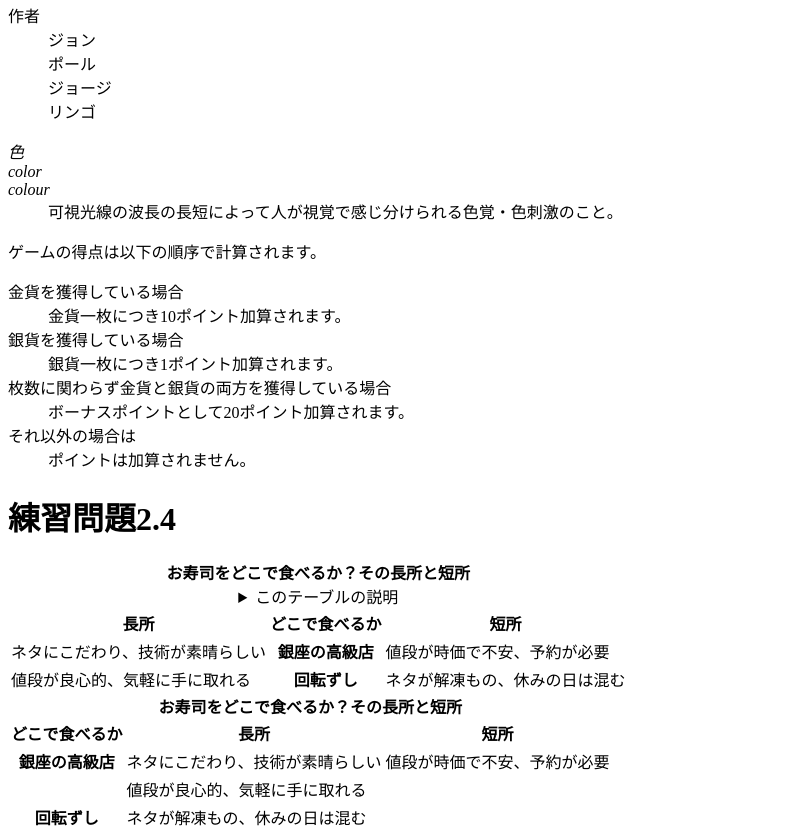
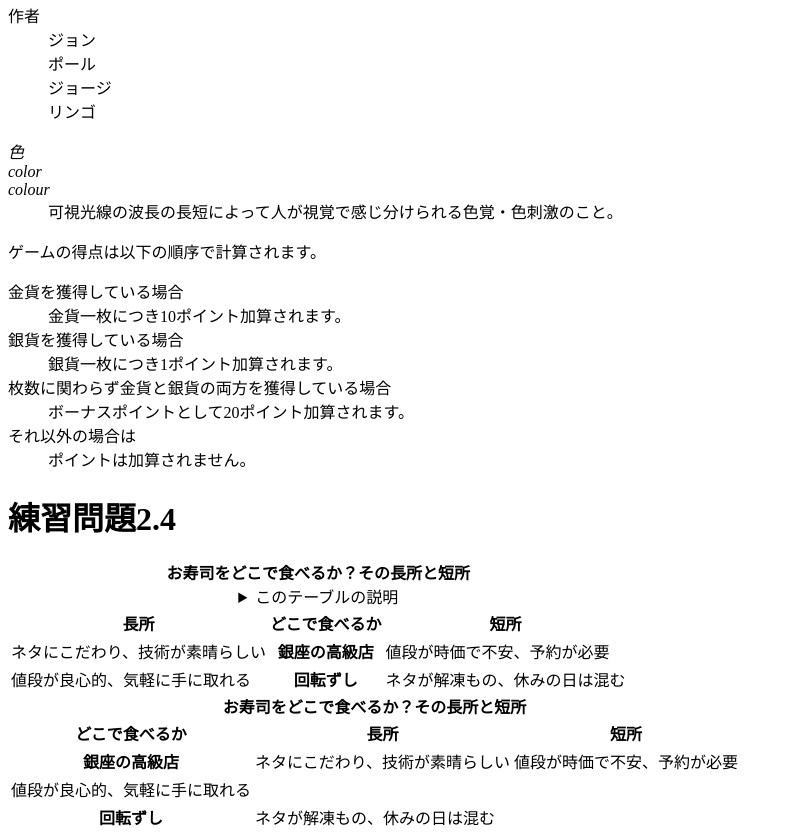
Before and after one commit to sugiyama-1813/ayaka0113, a plain HTML site: page index.html in a window 1280 px wide. Shown: the part 427-1267 px from the top of the page, without its empty margins (0-793 px from the left). Drawn offline with Linux system fonts and the light colour scheme.

Commit message:
Update index.html

```diff
--- a/index.html
+++ b/index.html
@@ -75,7 +75,7 @@
           </thead>
            <tbody>
               <tr><th>銀座の高級店</th><td>ネタにこだわり、技術が素晴らしい</td><td>値段が時価で不安、予約が必要</td></tr>
-          <th><td>値段が良心的、気軽に手に取れる</tr><th>回転ずし</th><td>ネタが解凍もの、休みの日は混む</td></tr>
+          </th><td>値段が良心的、気軽に手に取れる<tr><th>回転ずし</th><td>ネタが解凍もの、休みの日は混む</td></tr>
           </tbody>
       </table>
   </body>
```
